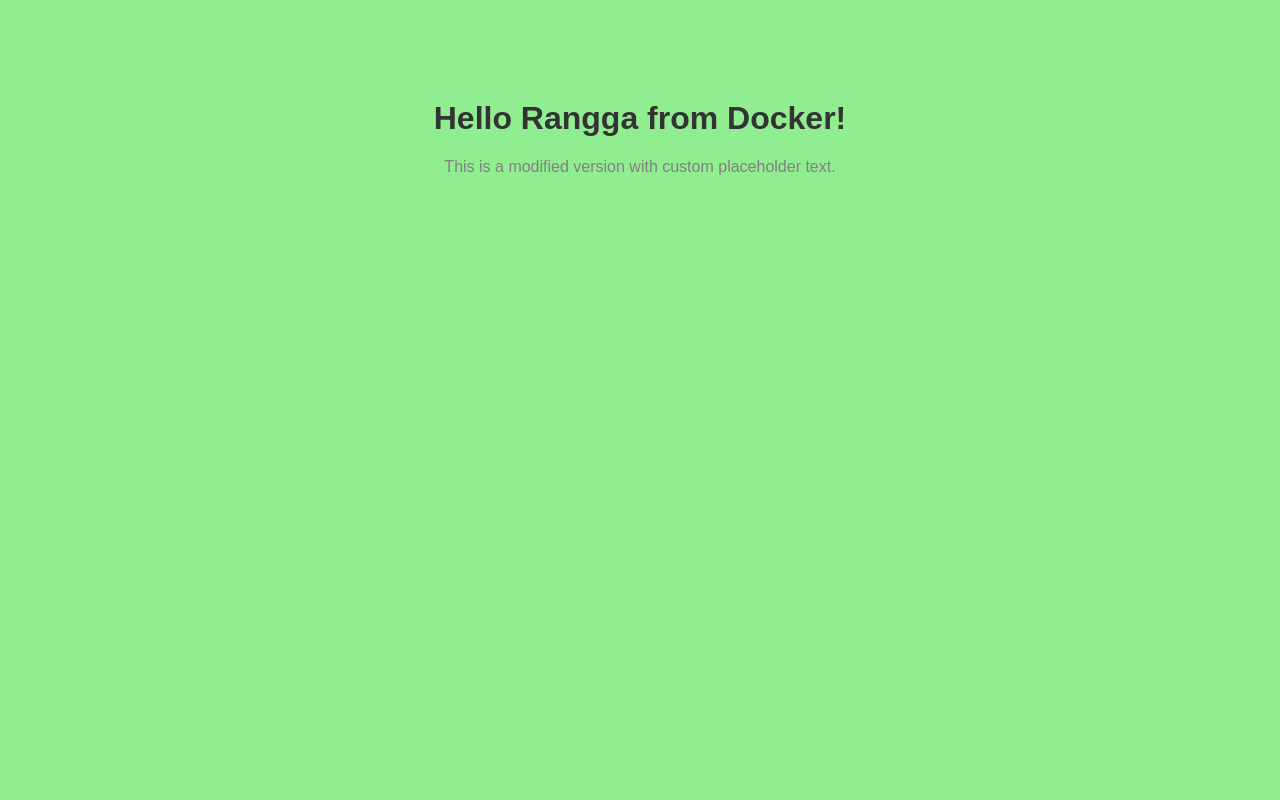
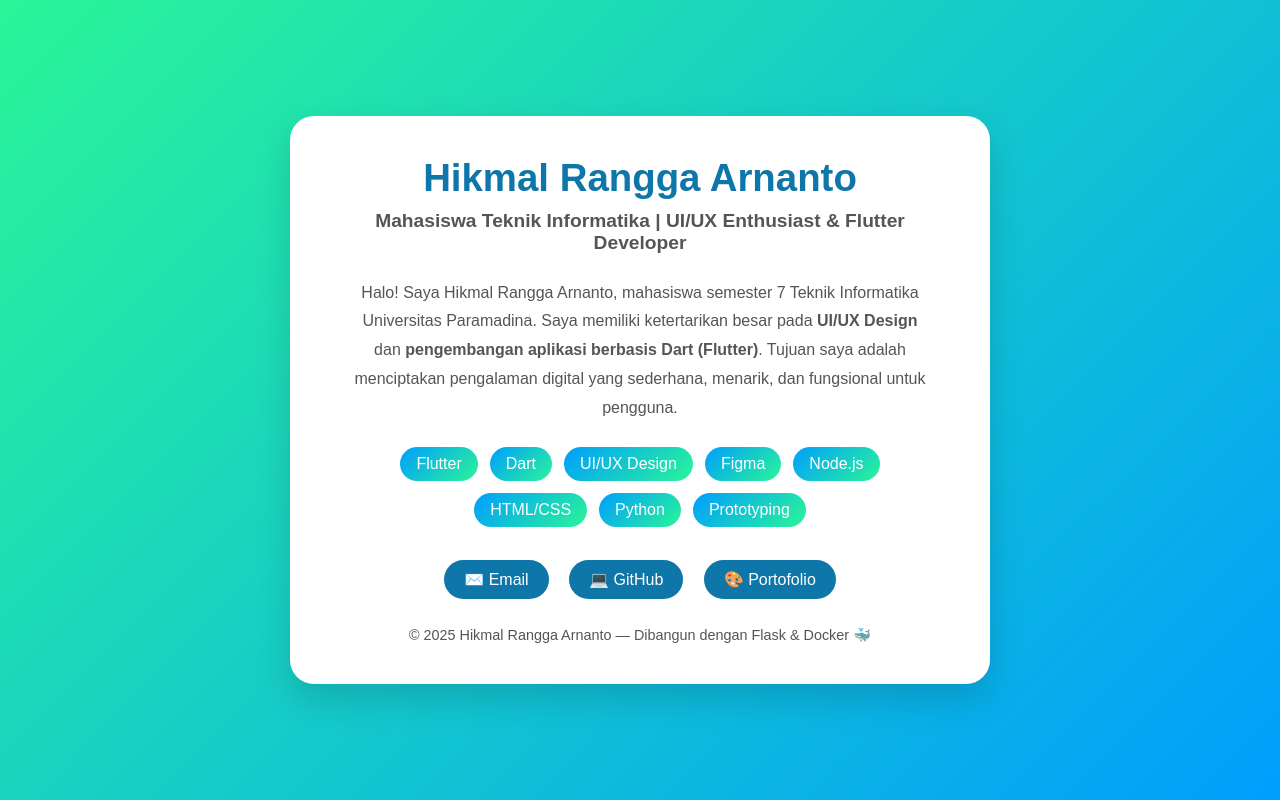
Before and after one commit to Rangz-GG/docker-get-started-122103026, a Flask app: page / in a window 1280 px wide. Run offline with Flask 2, Linux system fonts and the light colour scheme.

Commit message:
Make a simple design

```diff
--- a/templates/index.html
+++ b/templates/index.html
@@ -1,25 +1,142 @@
 <!DOCTYPE html>
-<html lang="en">
+<html lang="id">
 <head>
-    <meta charset="UTF-8">
-    <title>Hello from Docker</title>
+  <meta charset="UTF-8" />
+  <meta name="viewport" content="width=device-width, initial-scale=1.0" />
+  <title>Hikmal Rangga Arnanto | UI/UX & Flutter Developer</title>
   <style>
+    * {
+      margin: 0;
+      padding: 0;
+      box-sizing: border-box;
+    }
+
     body {
-            background-color: lightgreen;
-            font-family: Arial, sans-serif;
+      font-family: "Poppins", sans-serif;
+      background: linear-gradient(135deg, #2af598 0%, #009efd 100%);
+      color: #1e1e1e;
+      display: flex;
+      justify-content: center;
+      align-items: center;
+      min-height: 100vh;
+    }
+
+    .portfolio {
+      background: #ffffff;
+      border-radius: 24px;
+      box-shadow: 0 15px 35px rgba(0, 0, 0, 0.15);
+      padding: 40px 60px;
+      max-width: 700px;
+      width: 90%;
       text-align: center;
-            margin-top: 100px;
+      transition: transform 0.3s ease;
+    }
+
+    .portfolio:hover {
+      transform: translateY(-8px);
+    }
+
+    h1 {
+      font-size: 2.4em;
+      color: #0e76a8;
+      margin-bottom: 10px;
+    }
+
+    h2 {
+      font-size: 1.2em;
+      color: #555;
+      margin-bottom: 25px;
+    }
+
+    p {
+      font-size: 1em;
+      color: #555;
+      line-height: 1.8;
+      margin-bottom: 25px;
+    }
+
+    .skills {
+      display: flex;
+      flex-wrap: wrap;
+      justify-content: center;
+      gap: 12px;
+      margin-bottom: 25px;
+    }
+
+    .skill {
+      background: linear-gradient(135deg, #009efd, #2af598);
+      color: #fff;
+      padding: 8px 16px;
+      border-radius: 20px;
+      font-weight: 500;
+      transition: transform 0.2s ease;
+    }
+
+    .skill:hover {
+      transform: scale(1.1);
+    }
+
+    .links a {
+      display: inline-block;
+      margin: 8px;
+      text-decoration: none;
+      color: #fff;
+      background: #0e76a8;
+      padding: 10px 20px;
+      border-radius: 25px;
+      transition: all 0.3s ease;
+    }
+
+    .links a:hover {
+      background: #009efd;
+    }
+
+    footer {
+      margin-top: 20px;
+      color: #555;
+      font-size: 0.9em;
+    }
+
+    @media (max-width: 600px) {
+      .portfolio {
+        padding: 30px;
       }
       h1 {
-            color: #333;
+        font-size: 2em;
       }
-        p {
-            color: gray;
     }
   </style>
 </head>
 <body>
-    <h1>Hello Rangga from Docker!</h1>
-    <p>This is a modified version with custom placeholder text.</p>
+  <div class="portfolio">
+    <h1>Hikmal Rangga Arnanto</h1>
+    <h2>Mahasiswa Teknik Informatika | UI/UX Enthusiast & Flutter Developer</h2>
+    <p>
+      Halo! Saya Hikmal Rangga Arnanto, mahasiswa semester 7 Teknik Informatika Universitas Paramadina.
+      Saya memiliki ketertarikan besar pada <strong>UI/UX Design</strong> dan <strong>pengembangan aplikasi berbasis Dart (Flutter)</strong>.
+      Tujuan saya adalah menciptakan pengalaman digital yang sederhana, menarik, dan fungsional untuk pengguna.
+    </p>
+
+    <div class="skills">
+      <span class="skill">Flutter</span>
+      <span class="skill">Dart</span>
+      <span class="skill">UI/UX Design</span>
+      <span class="skill">Figma</span>
+      <span class="skill">Node.js</span>
+      <span class="skill">HTML/CSS</span>
+      <span class="skill">Python</span>
+      <span class="skill">Prototyping</span>
+    </div>
+
+    <div class="links">
+      <a href="mailto:hikm4lr4ngga@gmail.com">✉️ Email</a>
+      <a href="https://github.com/Rangz-GG" target="_blank">💻 GitHub</a>
+      <a href="#">🎨 Portofolio</a>
+    </div>
+
+    <footer>
+      © 2025 Hikmal Rangga Arnanto — Dibangun dengan Flask & Docker 🐳
+    </footer>
+  </div>
 </body>
 </html>
```
Lines whose indentation alone changed are shown as unchanged.
